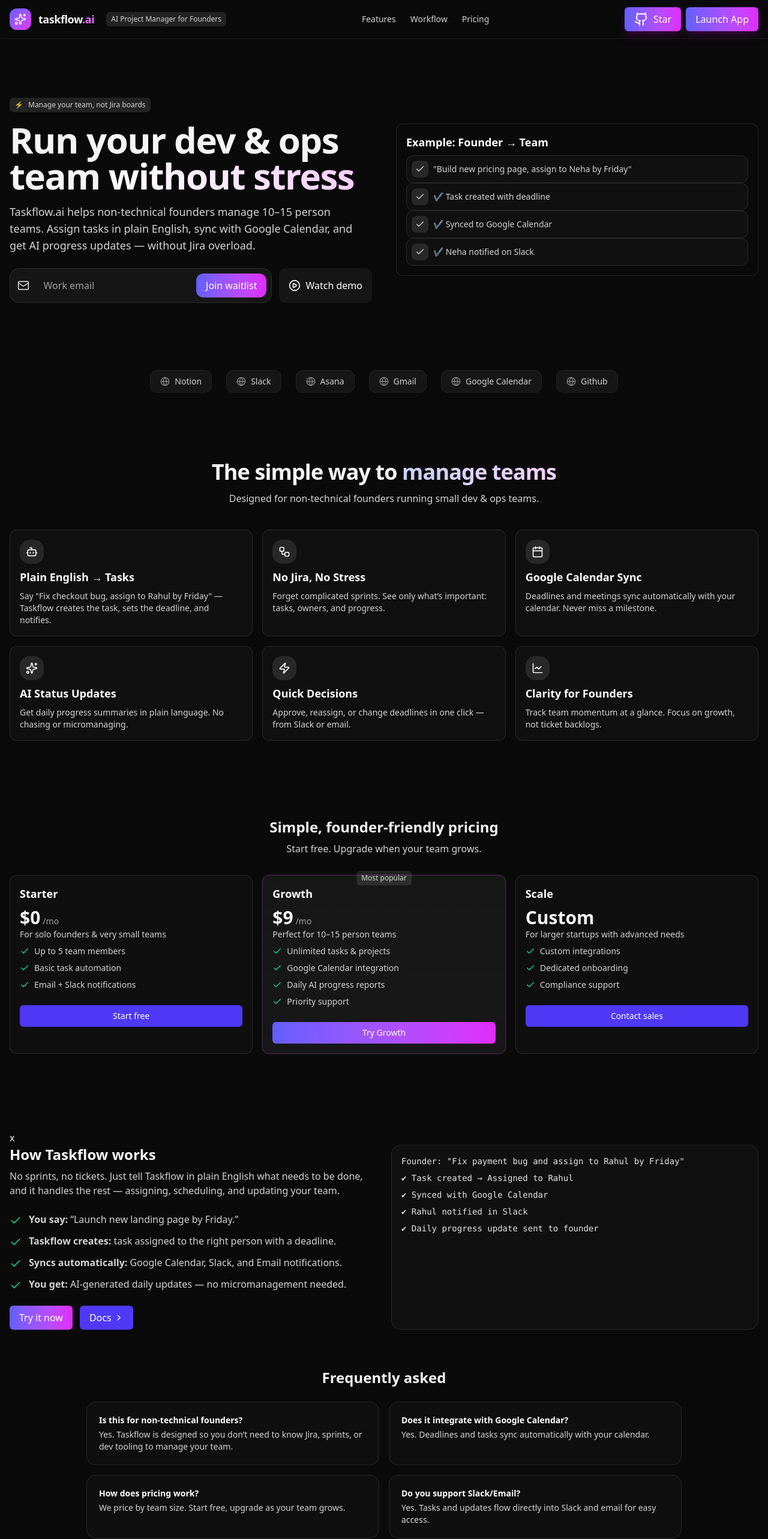
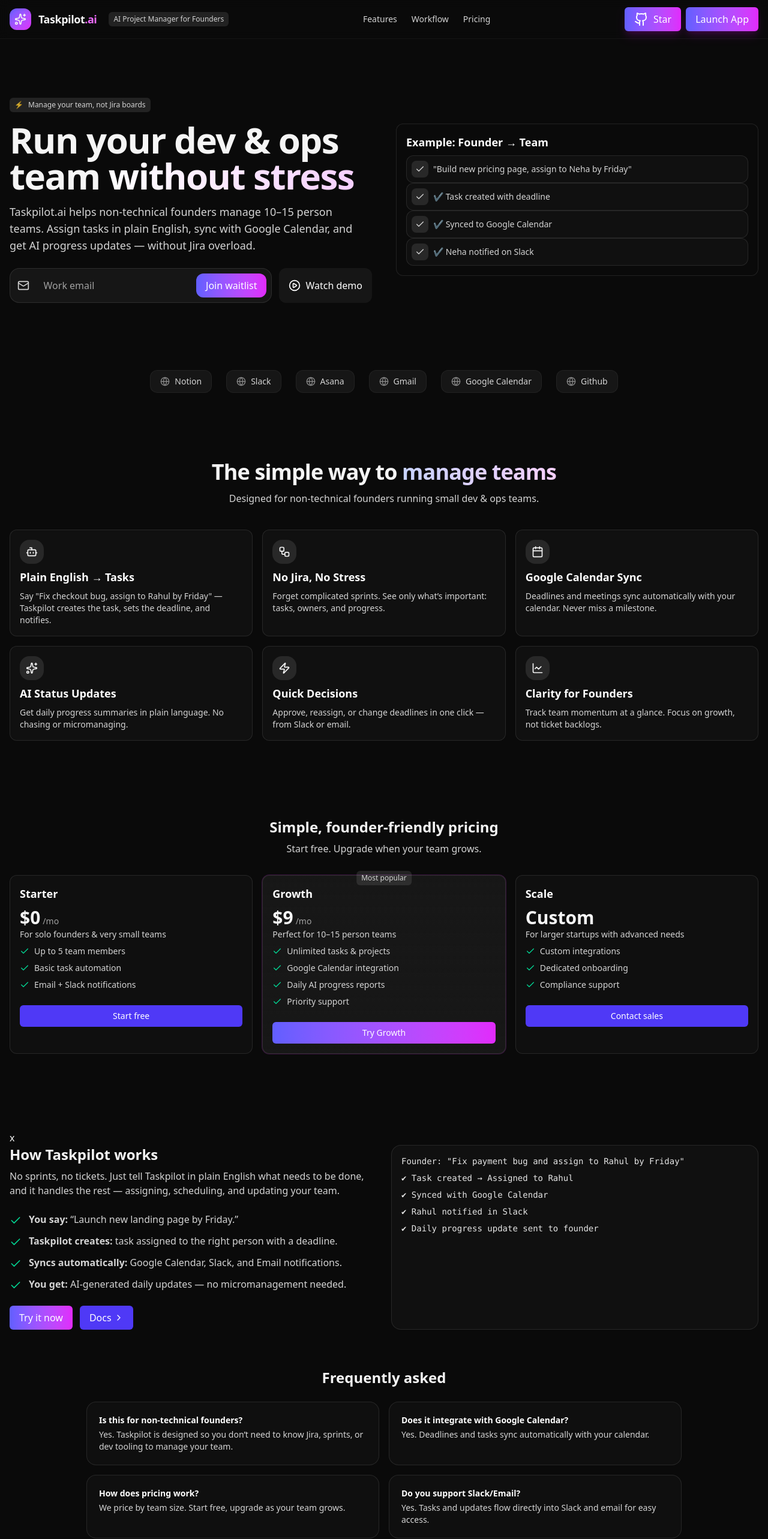
Before and after one commit to Sahilattar8786/taskflow, a React (Vite) app in the folder frontend/: page / in a window 1280 px wide. Shown: the top 2566 px of the page at 60% size. Built offline with nearby package versions, Linux system fonts and the light colour scheme.

Commit message:
Name change

```diff
--- a/frontend/src/Component/Home.tsx
+++ b/frontend/src/Component/Home.tsx
@@ -37,7 +37,7 @@ const features = [
     {
         icon: Bot,
         title: "Plain English → Tasks",
-        desc: `Say "Fix checkout bug, assign to Rahul by Friday" — Taskflow creates the task, sets the deadline, and notifies.`,
+        desc: `Say "Fix checkout bug, assign to Rahul by Friday" — Taskpilot creates the task, sets the deadline, and notifies.`,
     },
     {
         icon: Workflow,
@@ -115,7 +115,7 @@ export default function Home() {
                             <Sparkles className="h-5 w-5" />
                         </div>
                         <div className="text-lg font-semibold tracking-tight">
-                            taskflow<span className="text-fuchsia-400">.ai</span>
+                            Taskpilot<span className="text-fuchsia-400">.ai</span>
                         </div>
                         <Badge className="ml-2 bg-white/10 text-white/80 hover:bg-white/10">
                             AI Project Manager for Founders
@@ -162,7 +162,7 @@ export default function Home() {
                             </span>
                         </h1>
                         <p className="mt-4 max-w-xl text-pretty text-neutral-300 md:text-lg">
-                            Taskflow.ai helps non-technical founders manage 10–15 person teams.
+                            Taskpilot.ai helps non-technical founders manage 10–15 person teams.
                             Assign tasks in plain English, sync with Google Calendar, and get AI
                             progress updates — without Jira overload.
                         </p>
@@ -324,9 +324,9 @@ export default function Home() {
             <section id="workflow" className="mx-auto max-w-7xl px-4 py-16">x
                 <div className="grid gap-6 md:grid-cols-2">
                     <div>
-                        <h3 className="text-2xl font-semibold">How Taskflow works</h3>
+                        <h3 className="text-2xl font-semibold">How Taskpilot works</h3>
                         <p className="mt-2 text-neutral-300">
-                            No sprints, no tickets. Just tell Taskflow in plain English what needs to be done,
+                            No sprints, no tickets. Just tell Taskpilot in plain English what needs to be done,
                             and it handles the rest — assigning, scheduling, and updating your team.
                         </p>
                         <ul className="mt-6 space-y-3 text-neutral-300">
@@ -336,7 +336,7 @@ export default function Home() {
                             </li>
                             <li className="flex items-start gap-3">
                                 <Check className="mt-1 h-5 w-5 text-emerald-400" />
-                                <span><strong>Taskflow creates:</strong> task assigned to the right person with a deadline.</span>
+                                <span><strong>Taskpilot creates:</strong> task assigned to the right person with a deadline.</span>
                             </li>
                             <li className="flex items-start gap-3">
                                 <Check className="mt-1 h-5 w-5 text-emerald-400" />
@@ -387,7 +387,7 @@ export default function Home() {
                 <div className="mt-6 grid gap-4 md:grid-cols-2">
                     <Faq
                         q="Is this for non-technical founders?"
-                        a="Yes. Taskflow is designed so you don’t need to know Jira, sprints, or dev tooling to manage your team."
+                        a="Yes. Taskpilot is designed so you don’t need to know Jira, sprints, or dev tooling to manage your team."
                     />
                     <Faq
                         q="Does it integrate with Google Calendar?"
@@ -409,7 +409,7 @@ export default function Home() {
                 <div className="mx-auto grid max-w-7xl grid-cols-1 gap-6 px-4 py-10 md:grid-cols-4">
                     <div>
                         <div className="text-lg font-semibold">
-                            taskflow<span className="text-fuchsia-400">.ai</span>
+                            Taskpilot<span className="text-fuchsia-400">.ai</span>
                         </div>
                         <p className="mt-2 text-sm text-neutral-400">
                             AI Project Manager for Founders
@@ -445,7 +445,7 @@ export default function Home() {
                     </div>
                 </div>
                 <div className="border-t border-white/10 py-6 text-center text-xs text-neutral-500">
-                    © {new Date().getFullYear()} Taskflow.ai — All rights reserved.
+                    © {new Date().getFullYear()} Taskpilot.ai — All rights reserved.
                 </div>
             </footer>
         </div>
```
